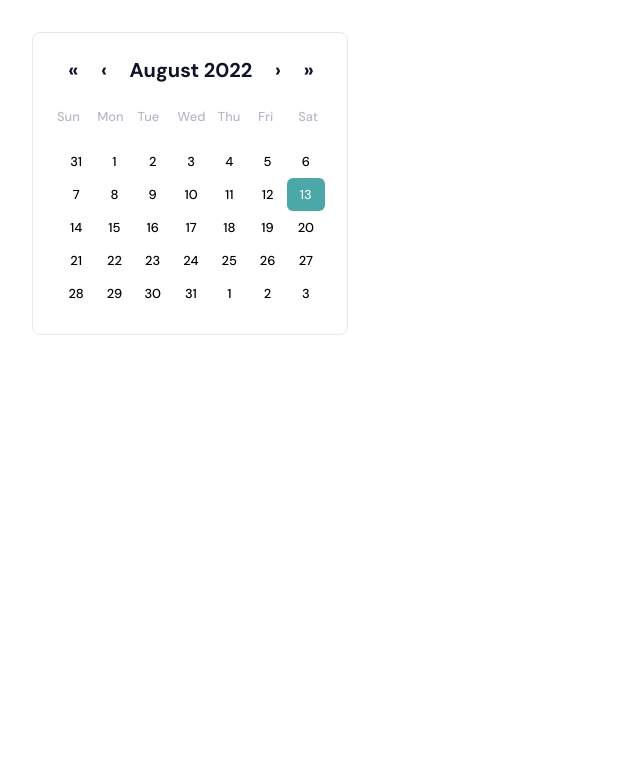
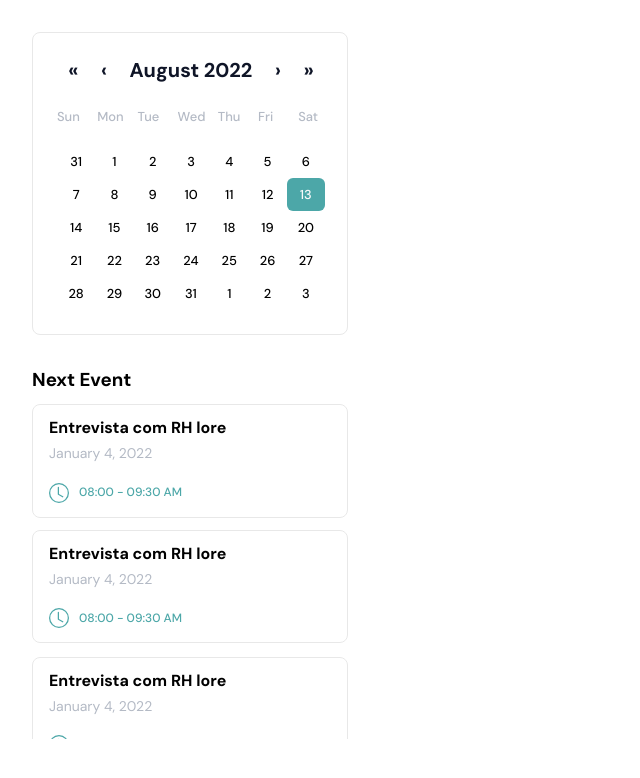
Before and after one commit to viniciusferreira7/fasters, a Next.js app: page / in a window 1280 px wide. Shown: the top 778 px of the page, without its empty margins (0-640 px from the left). Built offline with nearby package versions, Linux system fonts and the light colour scheme.

Commit message:
style(eventcard): criado e estilizado o EventCard

```diff
--- a/src/components/DayEvents/index.tsx
+++ b/src/components/DayEvents/index.tsx
@@ -1,10 +1,17 @@
 import CalendarEvent from '../CalendarEvent'
-import { DayEventsContainer } from './styles'
+import EventCard from '../EventCard'
+import { DayEventsContainer, NextEventContainer } from './styles'
 
 export default function DayEvents() {
   return (
     <DayEventsContainer>
       <CalendarEvent />
+      <NextEventContainer>
+        <h3>Next Event</h3>
+        <EventCard />
+        <EventCard />
+        <EventCard />
+      </NextEventContainer>
     </DayEventsContainer>
   )
 }
--- a/src/components/DayEvents/styles.ts
+++ b/src/components/DayEvents/styles.ts
@@ -3,7 +3,21 @@ import styled from 'styled-components'
 export const DayEventsContainer = styled.section`
   display: flex;
   flex-direction: column;
-  width: 100%;
+  gap: 2rem;
+
+  width: 19.93rem;
 
   padding: 2rem 2.5rem 0 2rem;
 `
+
+export const NextEventContainer = styled.div`
+  display: flex;
+  flex-direction: column;
+  gap: 0.75rem;
+
+  min-width: 20.5rem;
+
+  max-height: 23.25rem;
+
+  overflow-y: auto;
+`
--- /dev/null
+++ b/src/components/EventCard/index.tsx
@@ -0,0 +1,16 @@
+import { BsClock } from 'react-icons/bs'
+
+import { EventCardContainer, TimeIconContainer } from './styles'
+
+export default function EventCard() {
+  return (
+    <EventCardContainer>
+      <h4>Entrevista com RH lore</h4>
+      <p>January 4, 2022</p>
+      <TimeIconContainer>
+        <BsClock size={20} />
+        <p>08:00 - 09:30 AM</p>
+      </TimeIconContainer>
+    </EventCardContainer>
+  )
+}
--- /dev/null
+++ b/src/components/EventCard/styles.ts
@@ -0,0 +1,43 @@
+import styled from 'styled-components'
+
+export const EventCardContainer = styled.div`
+  display: flex;
+  flex-direction: column;
+  gap: 0.25rem;
+
+  width: 19.75rem;
+  padding: 0.75rem 1rem 0.875rem 1rem;
+
+  border: 1px solid ${(props) => props.theme['gray-200']};
+  border-radius: 8px;
+
+  & + & {
+    margin-bottom: 0.125rem;
+  }
+
+  h5 {
+    font-size: 1rem;
+  }
+
+  & > p {
+    font-size: 0.875rem;
+    font-weight: 400;
+    line-height: 1.4rem;
+    color: ${(props) => props.theme['gray-500']};
+  }
+`
+
+export const TimeIconContainer = styled.div`
+  display: flex;
+  align-items: center;
+  gap: 0.625rem;
+  margin-top: 0.875rem;
+
+  color: ${(props) => props.theme['green-300']};
+
+  p {
+    font-size: 0.75rem;
+    font-weight: 500;
+    line-height: 1.05rem;
+  }
+`
--- a/src/styles/global.ts
+++ b/src/styles/global.ts
@@ -11,6 +11,22 @@ export const GlobalStyles = createGlobalStyle`
     outline: 0;
   }
 
+  ::-webkit-scrollbar{
+    width: 0.5rem;
+  }
+
+  ::-webkit-scrollbar-thumb{
+    border-radius: 10px;
+  }
+
+  ::-webkit-scrollbar-track {
+    background: ${(props) => props.theme['green-100']};
+  }
+
+  ::-webkit-scrollbar-thumb {
+    background: ${(props) => props.theme['green-300']};
+  }
+
   body, input, textarea, button {
     font-size:1rem ;
     font-family: 'DM Sans', sans-serif;
```
